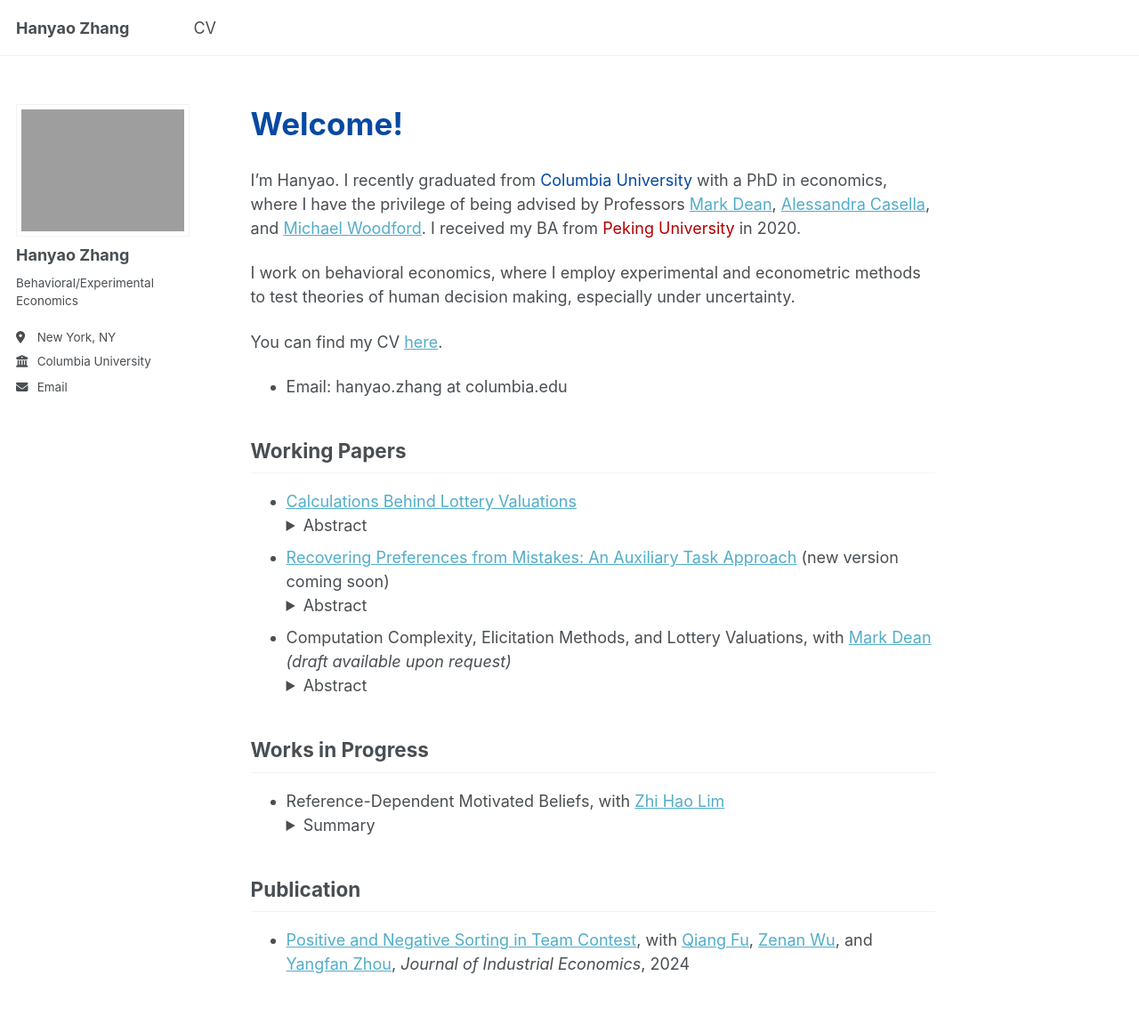
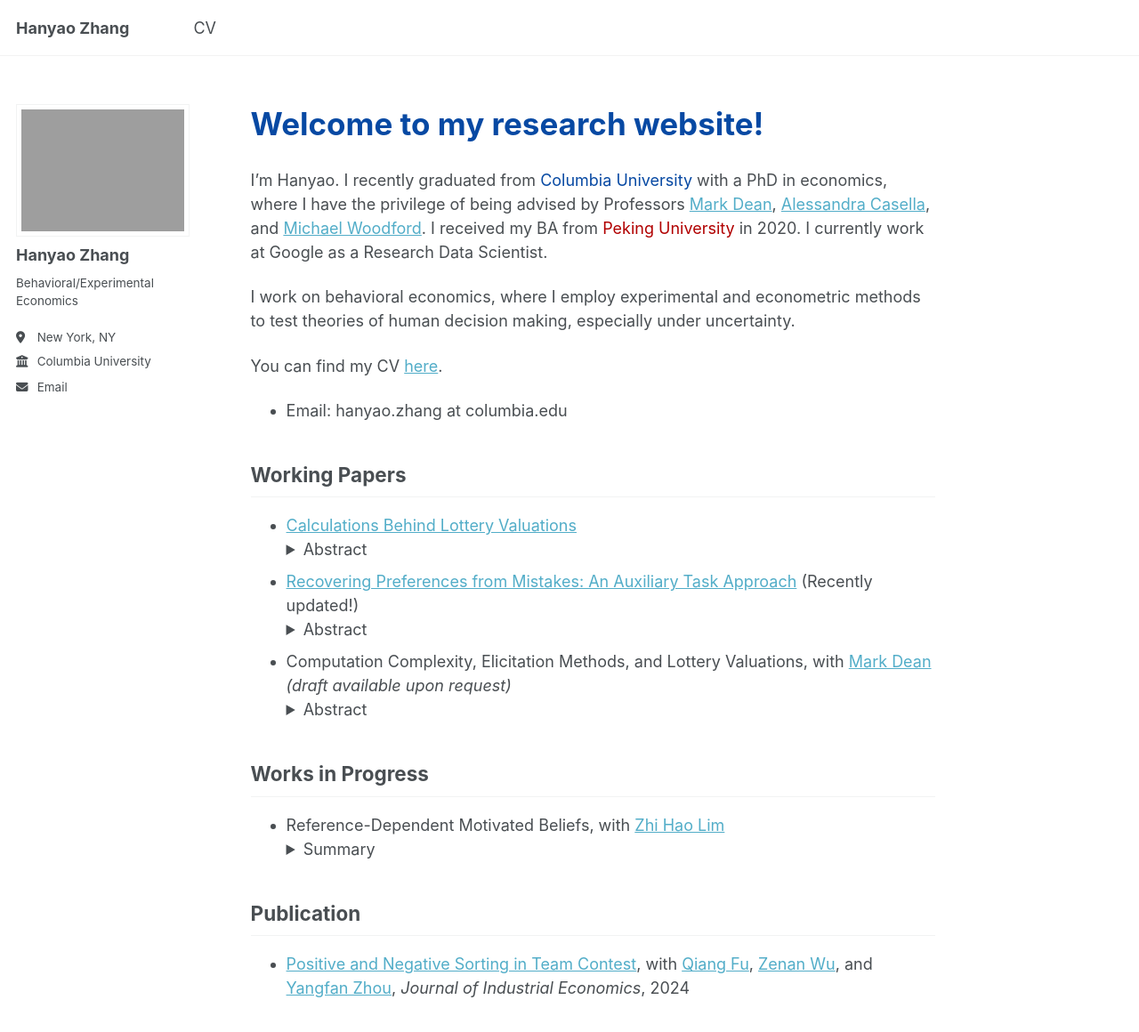
Before and after one commit to Tututuu/Tututuu.github.io, a Jekyll site: the page built from _pages/about.md, in a window 1280 px wide and 1331 px high. Shown: the top 1160 px of the window at 89% size. Built offline with Jekyll 4.4.1, drawn with Linux system fonts in a browser that asks for light colours.

Commit message:
updated mistake paper

```diff
--- a/_pages/about.md
+++ b/_pages/about.md
@@ -8,9 +8,9 @@ redirect_from:
 sitemap: false
 ---
 
-<span style="color:#0749a3; font-size: 35px;"><b>Welcome!</b></span>
+<span style="color:#0749a3; font-size: 35px;"><b>Welcome to my research website!</b></span>
 
-I'm Hanyao. I recently graduated from <span style="color:#0749a3;">Columbia University</span> with a PhD in economics, where I have the privilege of being advised by Professors <a href='https://www.columbia.edu/~md3405/'>Mark Dean</a>, <a href='https://blogs.cuit.columbia.edu/ac186/'> Alessandra Casella</a>, and <a href='https://blogs.cuit.columbia.edu/mw2230/'>Michael Woodford</a>. I received my BA from <span style='color:#B10000'> Peking University</span> in 2020.
+I'm Hanyao. I recently graduated from <span style="color:#0749a3;">Columbia University</span> with a PhD in economics, where I have the privilege of being advised by Professors <a href='https://www.columbia.edu/~md3405/'>Mark Dean</a>, <a href='https://blogs.cuit.columbia.edu/ac186/'> Alessandra Casella</a>, and <a href='https://blogs.cuit.columbia.edu/mw2230/'>Michael Woodford</a>. I received my BA from <span style='color:#B10000'> Peking University</span> in 2020. I currently work at Google as a Research Data Scientist.
 
 I work on behavioral economics, where I employ experimental and econometric methods to test theories of human decision making, especially under uncertainty.
 
@@ -26,10 +26,19 @@ You can find my CV <a href="../cv">here</a>.
     I introduce a novel experimental design tracking experimental subjects' calculations when valuing lotteries. The calculations predominantly fall into three groups: expected values, linear functions of monetary outcomes, or those unmatched to lottery primitives. Calculations exhibit remarkable within-subject stability alongside substantial between-subject heterogeneity. Calculations strongly predict valuations: subjects performing expected values-related calculations display near risk-neutrality, while on average, other subjects' valuations display extreme unresponsiveness to changes in probabilities. An analysis by calculation group reveals distinct behavioral mechanisms driving behaviors: adoption of expected-value calculations is consistent with the reductions in implementation costs from the provided calculator, while the linear functions of monetary outcomes are consistent with the theory of attribute substitution(Kahneman and Frederick, 2002).
   </details>
 
-- <a target="_blank" onclick="gtag('event', 'download', {'event_category': 'PDF', 'event_label': 'Mistakes Paper'});">Recovering Preferences from Mistakes: An Auxiliary Task Approach</a> (new version coming soon)
+- <a href="../files/mistakes.pdf" target="_blank" onclick="gtag('event', 'download', {'event_category': 'PDF', 'event_label': 'Mistakes Paper'});">Recovering Preferences from Mistakes: An Auxiliary Task Approach</a> (Recently updated!)
   <details>
   <summary>Abstract</summary>
-    Risk preferences recovered from lottery valuation data are not robust to unverifiable assumptions about the structure of mistakes in the valuations. To address this, we develop a novel approach utilizing Oprea's (2024) deterministic mirrors -- deterministic payments that preserve key structural features of lotteries. We estimate the mistake structure in deterministic mirrors -- where certain payments enable identification of mistake patterns -- through a mixture model incorporating two types of mistakes frequently observed, then apply these estimates to correct lottery valuations. The corrected valuations are closer to risk neutrality than raw valuations; when they deviate from risk neutrality, they are predominantly risk averse. These patterns align the corrected valuations with expected utility theory, in contrast to the raw valuations which exhibit strong probability weighting. Our approach offers a generalizable framework for preference recovery: researchers can use auxiliary tasks with known correct answers to discipline assumptions about mistakes.
+    Risk preferences recovered from lottery valuation data are not robust to unverifiable
+    assumptions about the structure of mistakes in the valuations. To address this, we
+    develop a novel approach utilizing Oprea’s (2024) deterministic mirrors – deterministic
+    payments that preserve key structural features of lotteries – to correct for the mistakes
+    in lottery valuations. The corrected valuations are closer to risk neutrality than raw
+    valuations; when they deviate from risk neutrality, they are predominantly risk averse.
+    The corrected valuations are more aligned with expected utility theory, in contrast to
+    the raw valuations which exhibit strong probability weighting. Our approach offers a
+    generalizable framework for preference recovery: researchers can use auxiliary tasks
+    with known correct answers to discipline assumptions about mistakes.
   </details>
 
 - Computation Complexity, Elicitation Methods, and Lottery Valuations, with <a href='https://www.columbia.edu/~md3405/'>Mark Dean</a> _(draft available upon request)_
```
Also changed, not shown: 1 other file.
